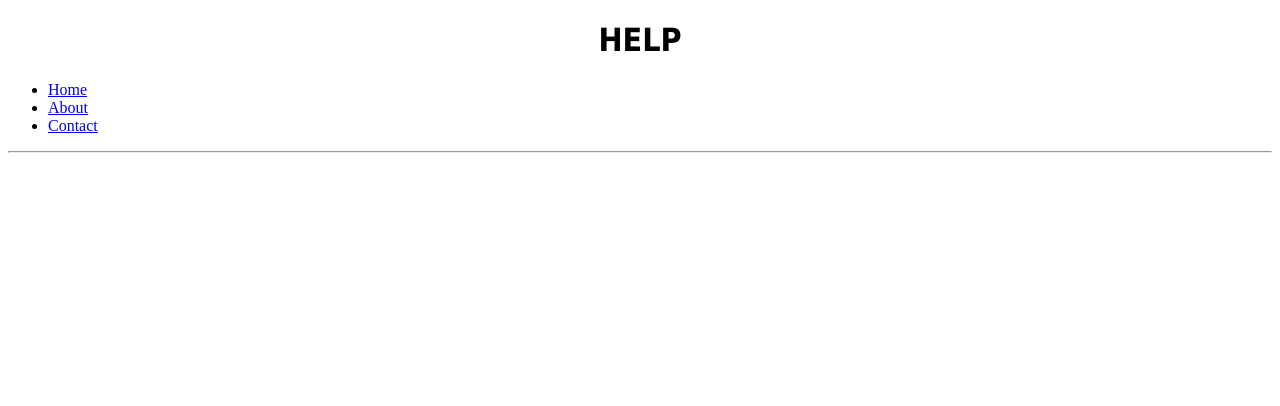
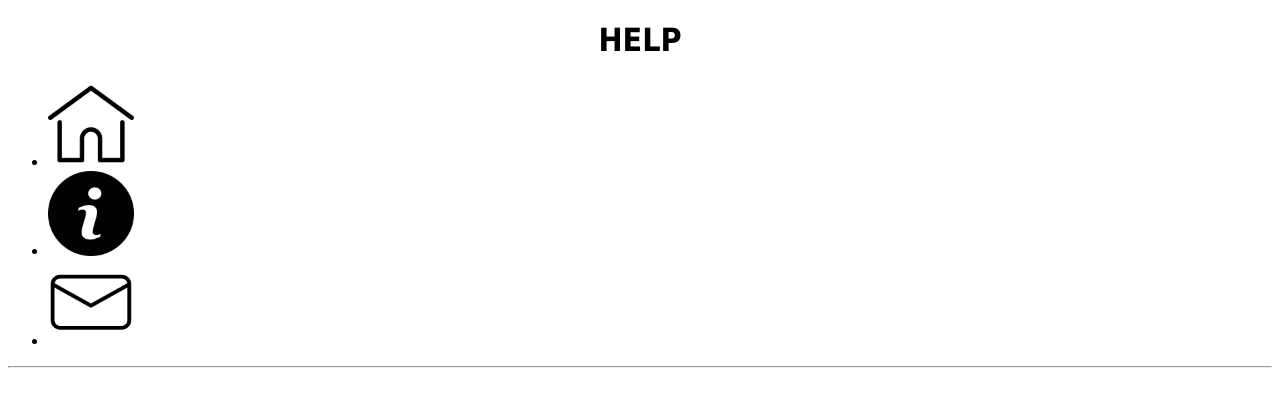
Before and after one commit to LeonardoIafrate/exemplohtml, a plain HTML site: page paginas/help.html in a window 1280 px wide. Drawn offline with Linux system fonts and the light colour scheme.

Commit message:
adição de mais imagens e linkagem entre as páginas

```diff
--- a/paginas/help.html
+++ b/paginas/help.html
@@ -16,9 +16,9 @@
         </h1>
         <nav>
           <ul>
-            <li><a href="../index.html"> Home </a></li>
-            <li><a href="./about.html"> About </a></li>
-            <li><a href="#"> Contact</a></li>
+            <li><a href="../index.html"> <img src="../img/home.png" alt="Casa" width="7%" tittle="PÁGINA INICIAL"> </a></li>
+            <li><a href="./about.html"> <img src="../img/about.png" alt="um I" width="7%" tittle="SOBRE"> </a></li>
+            <li><a href="#"> <img src="../img/contact.png" alt="Envelope" width="7%" tittle="CONTATO"> </a></li>
           </ul>
         </nav>
       </header>
```
Also changed, not shown: index.html (+3 -3 lines), paginas/about.html (+3 -3 lines), img/back.png (added), img/home.png (added).
